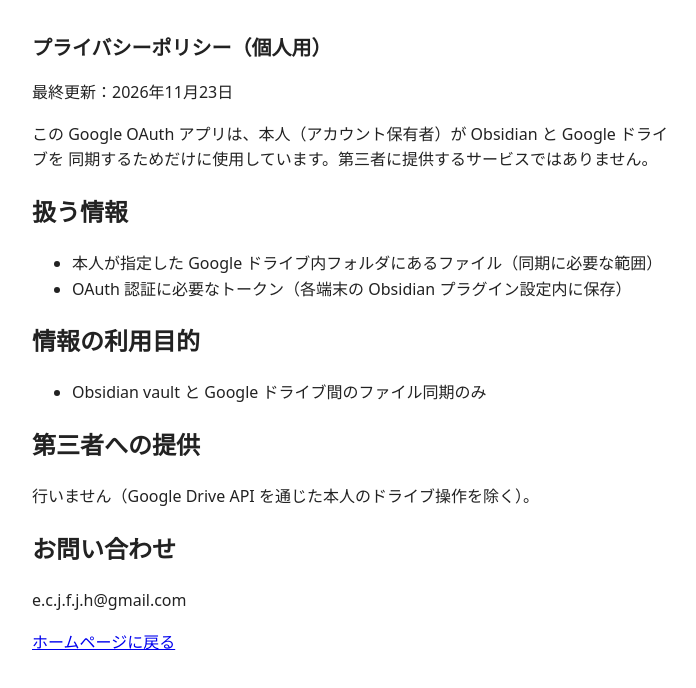
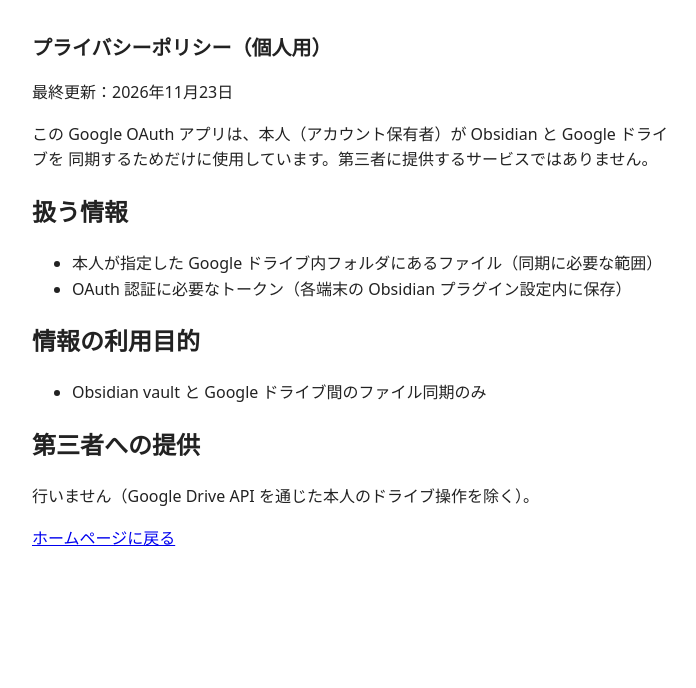
Before and after one commit to tamio-j/tamio-j.github.io-, a plain HTML site: page privacy.html in a window 1280 px wide. Shown: the whole page, without its empty margins (288-984 px from the left). Drawn offline with Linux system fonts and the light colour scheme.

Commit message:
Update privacy.html

```diff
--- a/privacy.html
+++ b/privacy.html
@@ -27,8 +27,7 @@
   </ul>
   <h2>第三者への提供</h2>
   <p>行いません（Google Drive API を通じた本人のドライブ操作を除く）。</p>
-  <h2>お問い合わせ</h2>
-  <p>e.c.j.f.j.h@gmail.com</p>
+
   <p><a href="index.html">ホームページに戻る</a></p>
 </body>
 </html>
```
